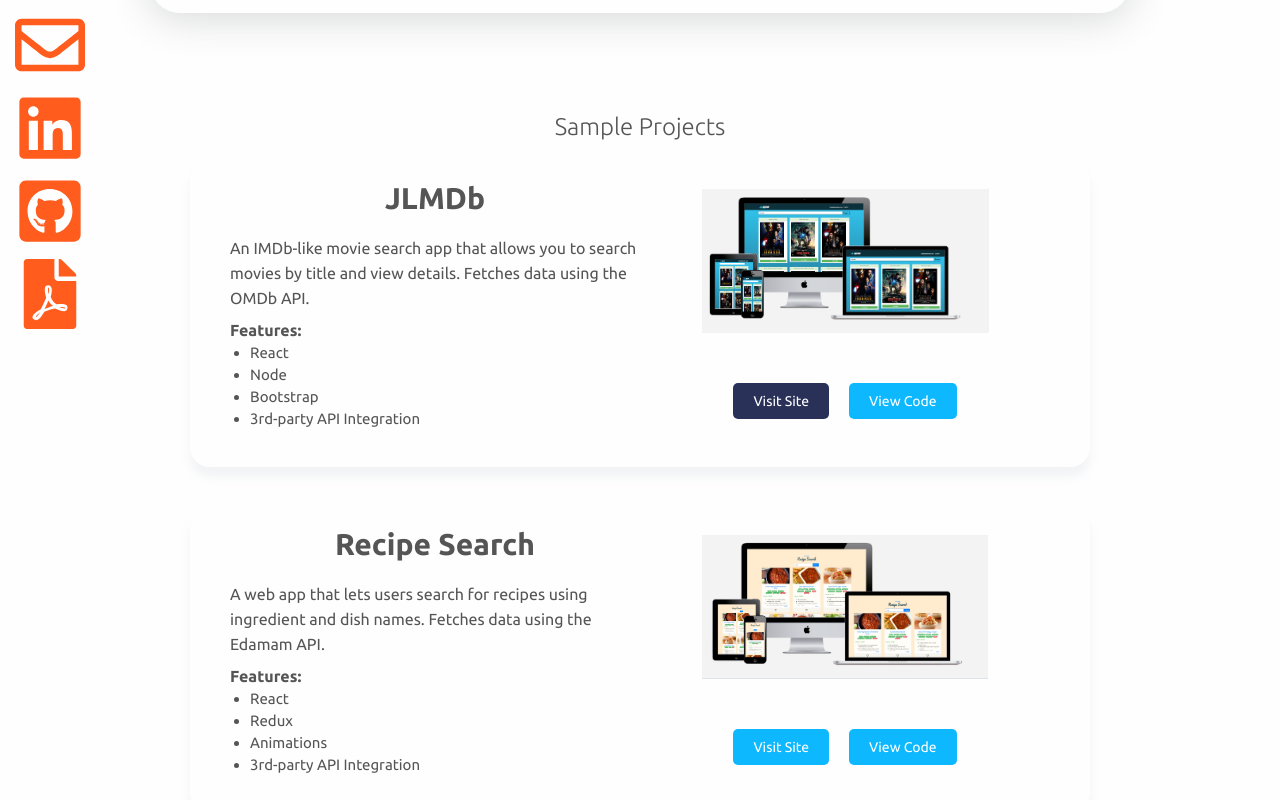
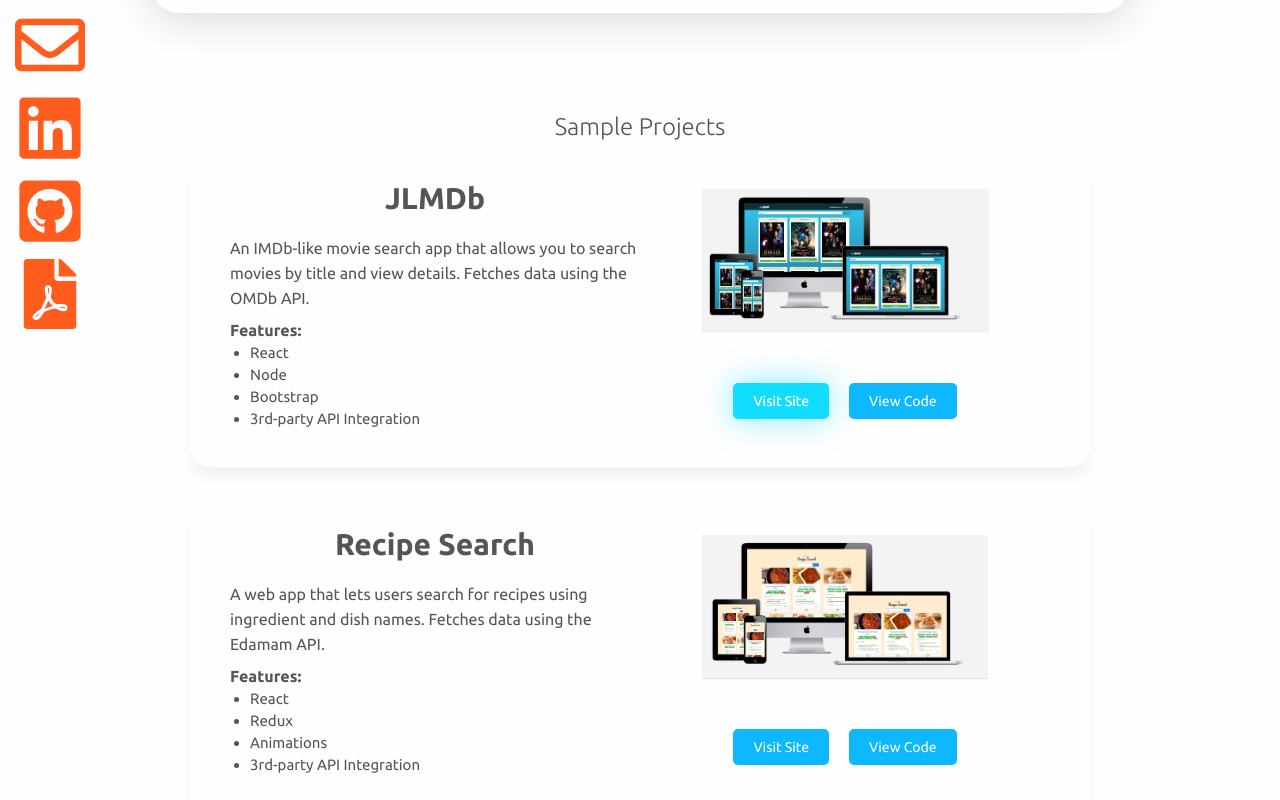
Before and after one commit to ReformedDevGuy/jl-portfolio-2019, a React (Create React App) app: page / in a window 1280 px wide. In both pictures the pointer is over the link 781 px from the left and 2021 px from the top of the page. Shown: the part 1621-2421 px from the top of the page. Built offline with nearby package versions, Linux system fonts and the light colour scheme.

Commit message:
Update _project.scss

```diff
--- a/src/styles/components/_project.scss
+++ b/src/styles/components/_project.scss
@@ -55,7 +55,8 @@
         text-decoration: none;
         transition: all 0.3s;
         &:hover {
-          background: $blue-med;
+          filter: brightness(120%);
+          box-shadow: 0 0 3rem rgba($blue-primary, 0.5);
         }
       }
     }
```
